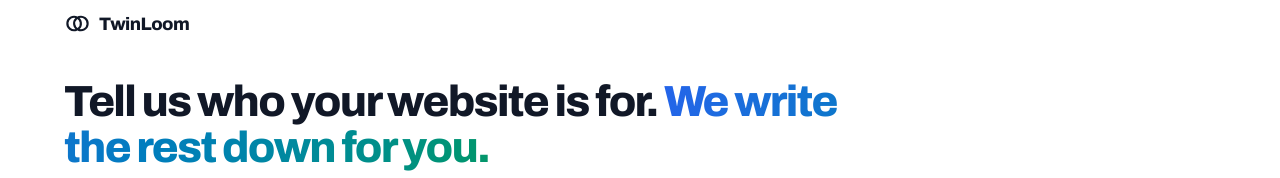
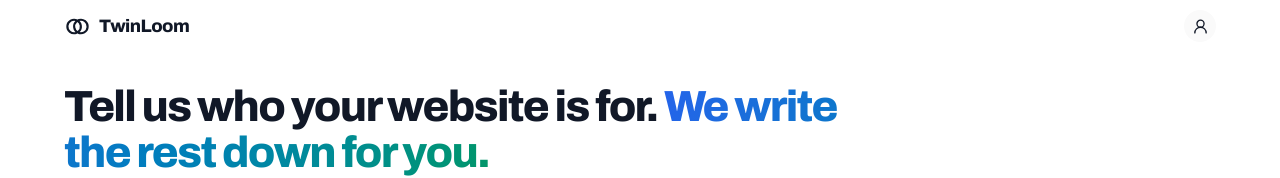
Before and after one commit to ayodhbhojithh/twinloom, a Next.js app: page / in a window 1280 px wide. Shown: the top 178 px of the page. Built offline with nearby package versions, Linux system fonts and the light colour scheme.

Commit message:
Enhance ProjectPanel and SiteHeader components for improved functionality and design
- Removed unnecessary border from ProjectPanel for a cleaner appearance.
- Added a contact link with a UserRound icon in SiteHeader for better user navigation and accessibility.

```diff
--- a/components/home/project-panel.tsx
+++ b/components/home/project-panel.tsx
@@ -89,7 +89,7 @@ export function ProjectPanel({
               animate={{ opacity: 1 }}
               exit={{ opacity: 0 }}
               transition={{ duration: quiet ? 0 : 0.2 }}
-              className="pointer-events-auto relative grid h-full grid-rows-[minmax(0,34svh)_minmax(0,1fr)] overflow-hidden rounded-[20px] border border-border bg-field lg:grid-cols-[minmax(0,1.15fr)_minmax(0,1fr)] lg:grid-rows-1"
+              className="pointer-events-auto relative grid h-full grid-rows-[minmax(0,34svh)_minmax(0,1fr)] overflow-hidden rounded-[20px] bg-field lg:grid-cols-[minmax(0,1.15fr)_minmax(0,1fr)] lg:grid-rows-1"
             >
               <motion.div
                 layoutId={`shot-${project.id}`}
--- a/components/layout/site-header.tsx
+++ b/components/layout/site-header.tsx
@@ -3,7 +3,7 @@
 import { useState } from "react";
 import Link from "next/link";
 import { usePathname } from "next/navigation";
-import { Menu, X } from "lucide-react";
+import { Menu, UserRound, X } from "lucide-react";
 
 import { RailNav } from "./rail-nav";
 import { Wordmark } from "./wordmark";
@@ -99,6 +99,17 @@ export function SiteHeader() {
             </Link>
           )}
 
+          {/* No border on it. The header carries none, and a ring drawn round a
+              20px icon is more line than the icon has. */}
+          <Link
+            href={ROUTES.contact}
+            aria-label="Contact us"
+            title="Contact us"
+            className="flex size-8 shrink-0 items-center justify-center rounded-pill bg-well text-ink transition-colors hover:bg-hair"
+          >
+            <UserRound className="size-[17px]" strokeWidth={1.9} />
+          </Link>
+
           <button
             type="button"
             onClick={() => setOpen(true)}
```
